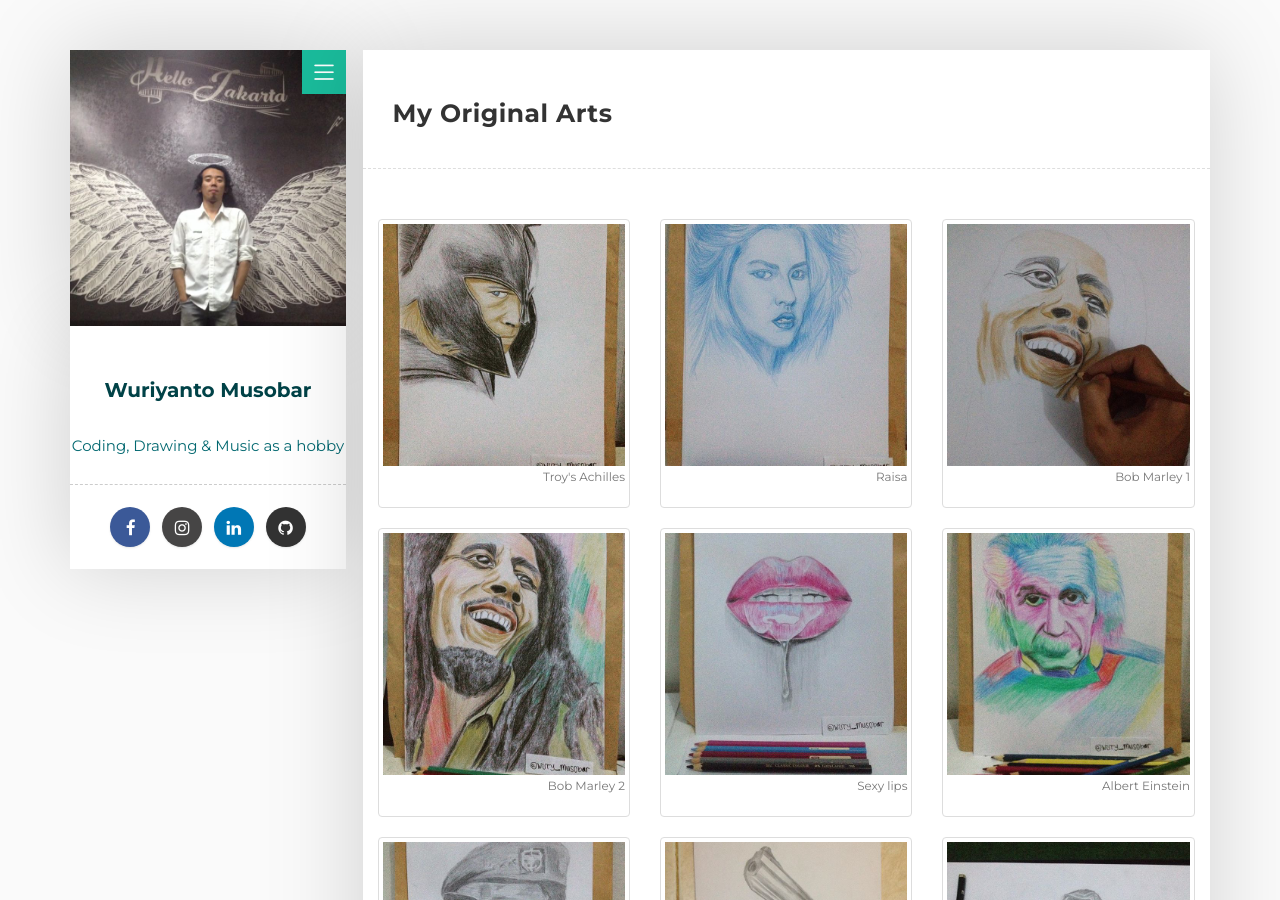
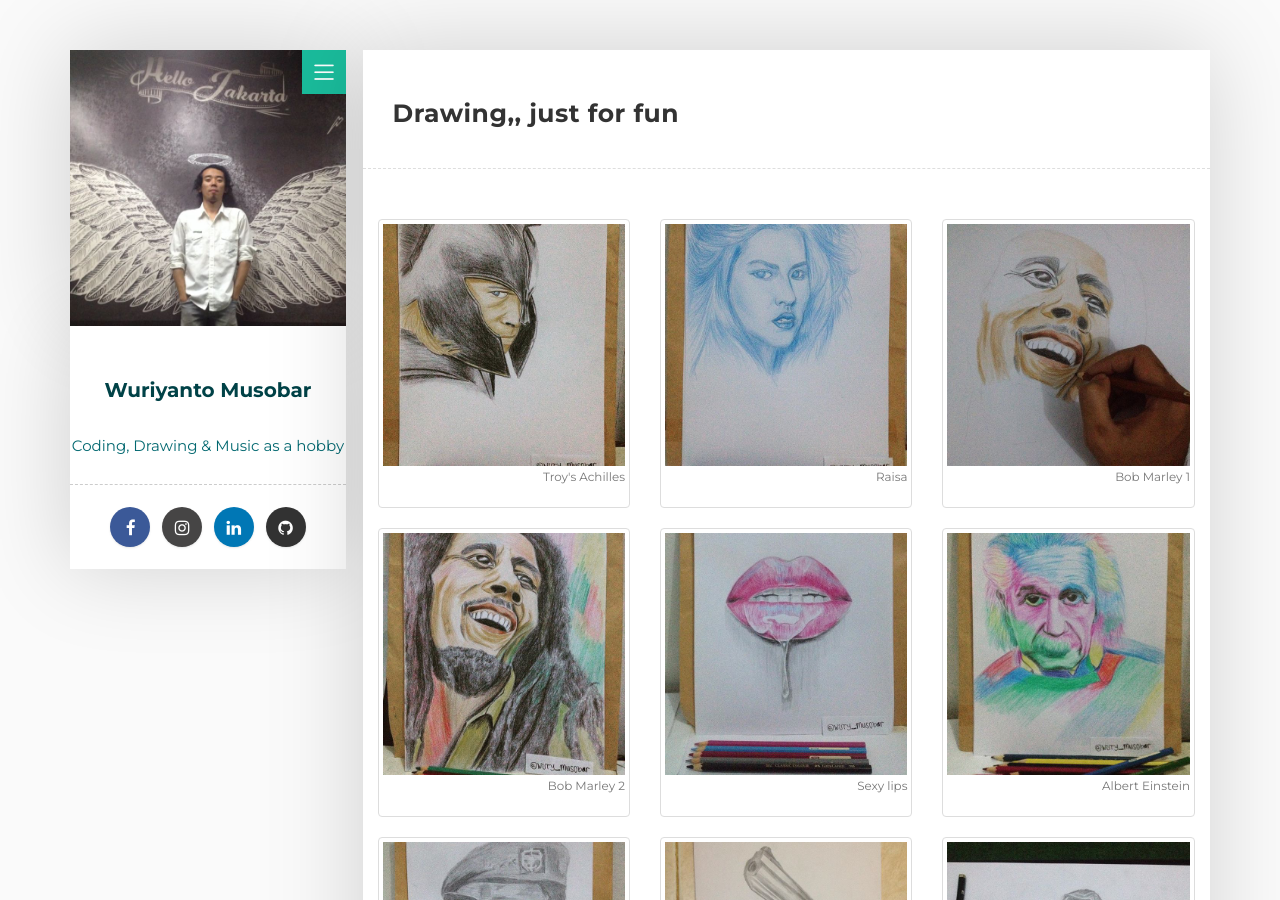
Before and after one commit to wuriyanto48/wuriyanto48.github.io, a Jekyll site: the page built from index.html, in a window 1280 px wide and 900 px high. Built offline with Jekyll 4.4.1, drawn with Linux system fonts in a browser that asks for light colours; nearby versions of some CDN libraries; comment, search, counter and statistics services are not loaded.

Commit message:
change art title

```diff
--- a/index.html
+++ b/index.html
@@ -1,7 +1,7 @@
 ---
 layout: default
 title: Wuriyanto Musobar
-title_header: My Original Arts
+title_header: Drawing,, just for fun
 ---
 
 <!-- Credit http://bootsnipp.com/coskuntekin -->
```
